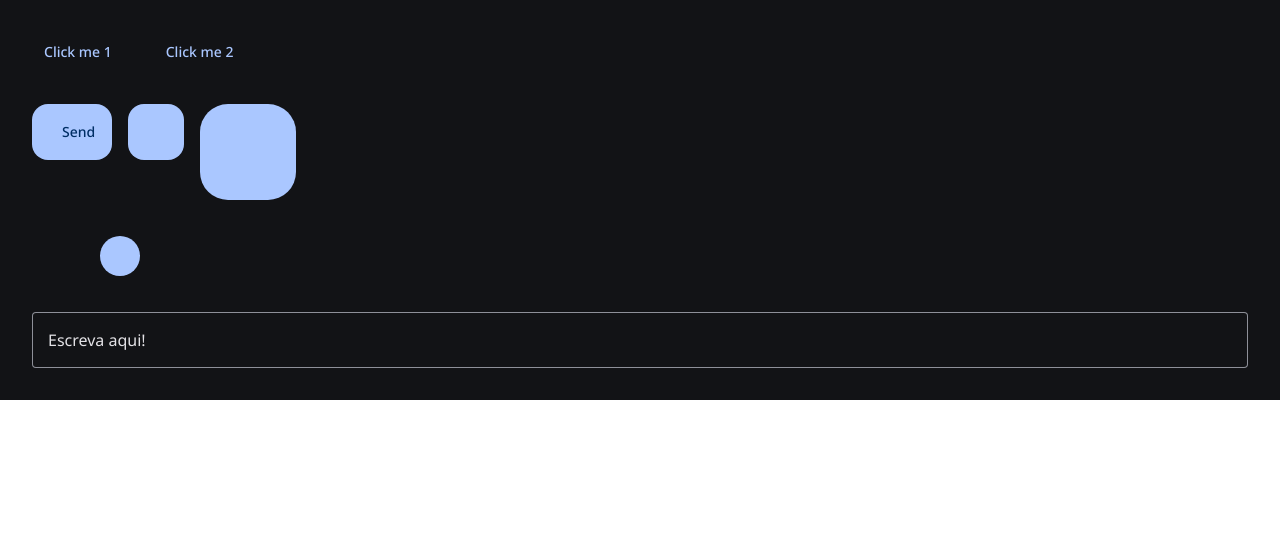
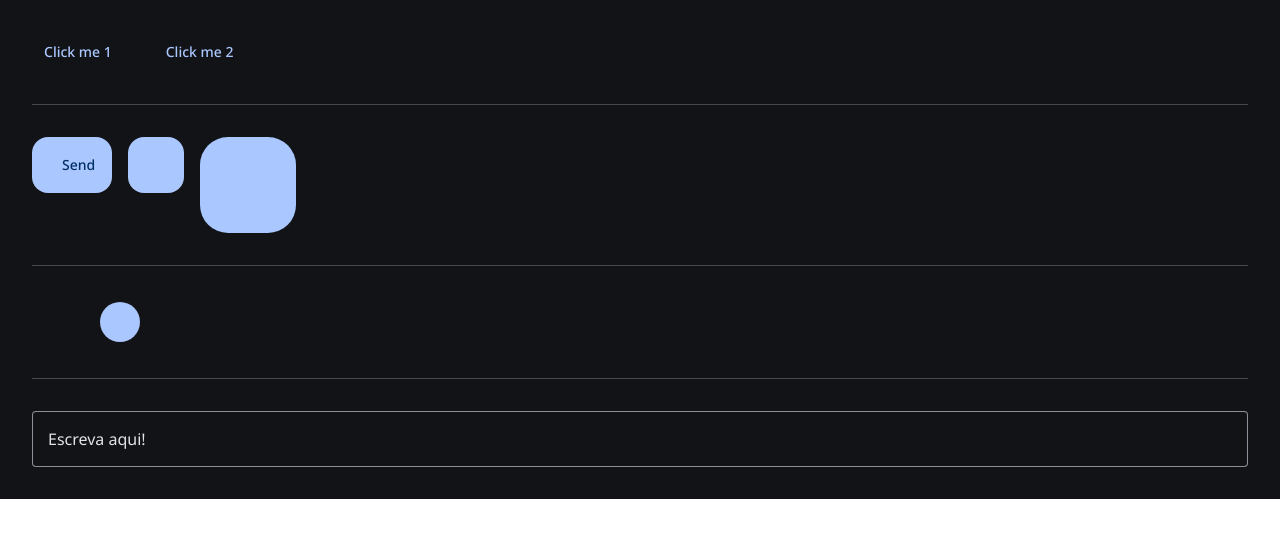
Before and after one commit to code-bay/carte, a SvelteKit app: page /components in a window 1280 px wide. Shown: the top 538 px of the page. Built offline with nearby package versions, Linux system fonts and the light colour scheme; some icons are missing.

Commit message:
feat: add Divider component

```diff
--- /dev/null
+++ b/src/components/Divider.svelte
@@ -0,0 +1,9 @@
+<div class="divider"></div>
+
+<style lang="scss">
+.divider {
+	background: var(--outline-variant);
+	height: 1px;
+	width: 100%;
+}
+</style>
--- a/src/routes/components/+page.svelte
+++ b/src/routes/components/+page.svelte
@@ -3,6 +3,7 @@
 	import FloatingActionButton from "$components/buttons/FloatingActionButton.svelte";
 	import IconButton from "$components/buttons/IconButton.svelte"
   import TextField from "$components/TextField.svelte";
+	import Divider from "$components/Divider.svelte"
 </script>
 
 <div class="grid">
@@ -18,6 +19,8 @@
 			icon: "mdi:person-outline"
 		}}/>
 	</div>
+
+	<Divider />
 
 	<div class="item">
 		<FloatingActionButton props={{
@@ -39,6 +42,8 @@
 		}}/>
 	</div>
 
+	<Divider />
+
 	<div class="item">
 		<IconButton props={{
 			icon: "mdi:heart-outline",
@@ -52,6 +57,8 @@
 			target: "_blank"
 		}}/>
 	</div>
+
+	<Divider />
 
 	<div class="item">
 		<TextField props={{
```
